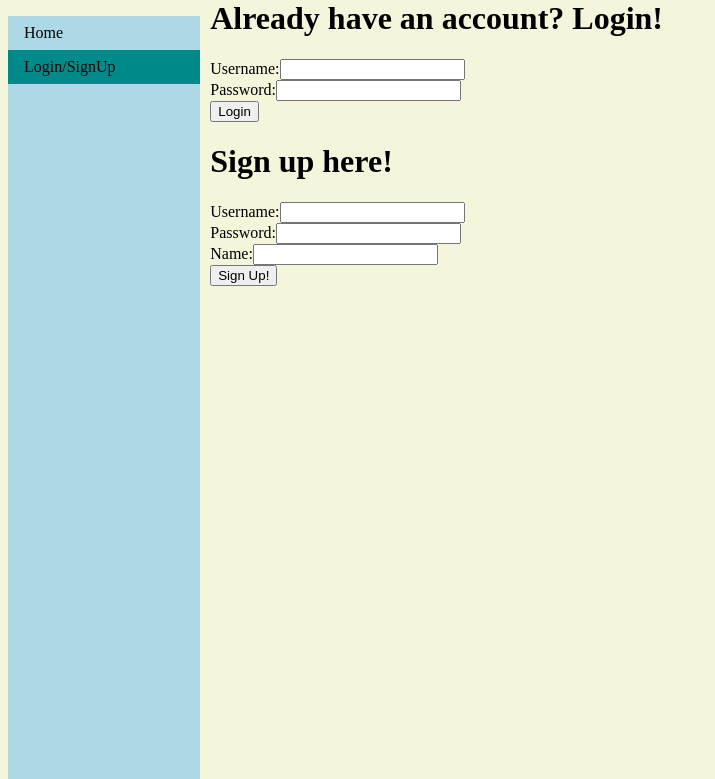
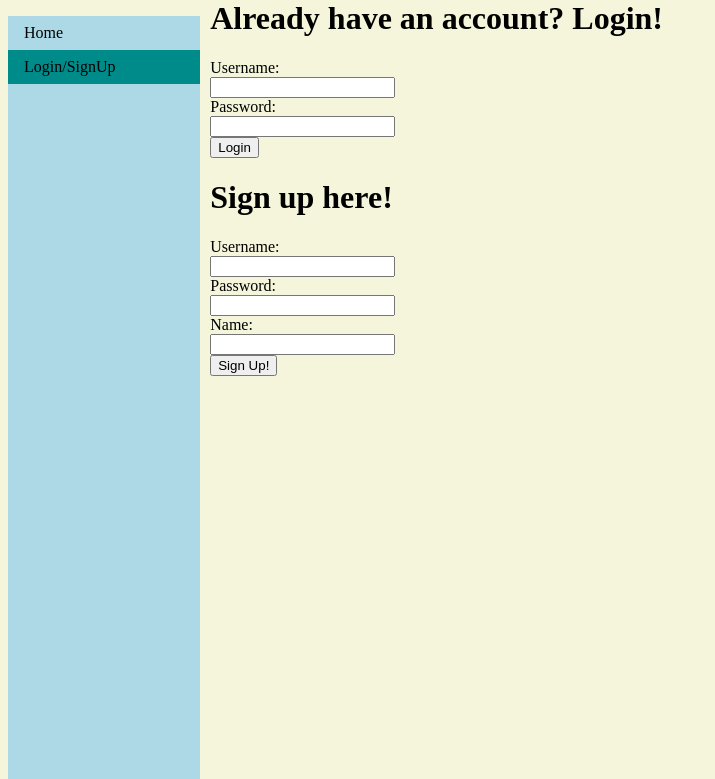
Before and after one commit to micascheid/FinalProject_micaLinscheid, a Flask app: page /login in a window 1280 px wide. Shown: the part 21-800 px from the top of the page, without its empty margins (0-715 px from the left). Run offline with Flask 2, Linux system fonts and the light colour scheme; some libraries are stand-ins or nearby versions.

Commit message:
asthetics

```diff
--- a/static/styles/main.css
+++ b/static/styles/main.css
@@ -66,3 +66,18 @@ li.preperation {
 li.cooking {
     background-color: cornflowerblue;
 }
+
+div.log {
+    width: 30%;
+}
+
+.logleft {
+    width: 50%;
+    float: left;
+    clear: left;
+}
+
+.logright {
+    width: 50%;
+    float: right;
+}
--- a/templates/login.html
+++ b/templates/login.html
@@ -18,17 +18,23 @@
         {% if sorry %}
             <p style="color: red;">Sorry please try again</p>
         {% endif %}
-        <form action="/login" method="POST">
-              Username:<input type="text" name="username"><br>
-                Password:<input type="password" name="password"><br>
+        <div class="log">
+            <form action="/login" method="POST">
+                <label for="username">Username:</label><br>
+                <input type="text" id="username" name="username"><br>
+                <label for="password">Password:</label><br>
+                <input type="password" id="password" name="password"><br>
                 <input type="submit" value="Login">
-        </form>
-
+            </form>
+        </div>
         <h1>Sign up here!</h1>
         <form action="/signup" method="POST">
-            Username:<input type="text" name="usernameS"><br>
-            Password:<input type="password" name="passwordS"><br>
-            Name:<input type="text" name="nameS"><br>
+            <label for="usernameS">Username:</label><br>
+            <input type="text"  id="usernameS" name="usernameS"><br>
+            <label for="passwordS">Password:</label><br>
+            <input type="password" id="passwordS" name="passwordS"><br>
+            <label for="name">Name:</label><br>
+            <input type="text" id="name" name="nameS"><br>
             <input type="submit" value="Sign Up!">
 
         </form>
```
Also changed, not shown: templates/profile.html (+7 -8 lines).
